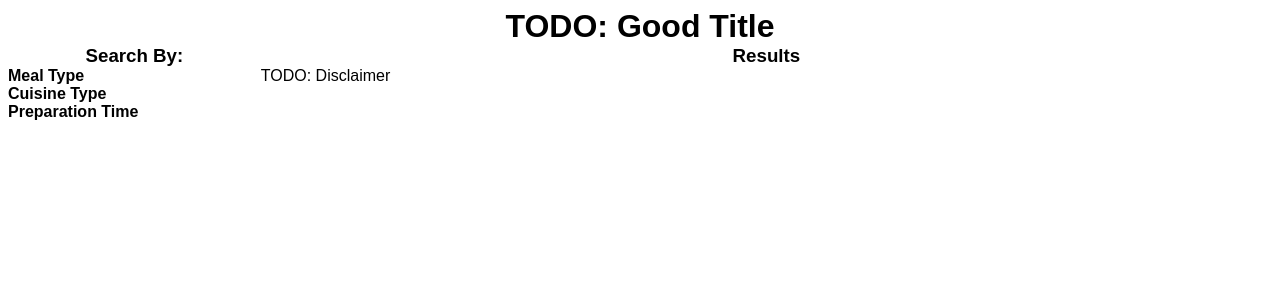
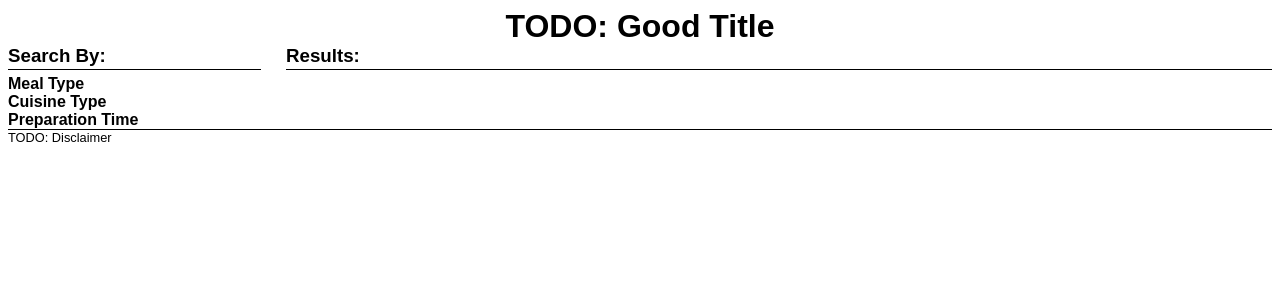
Before and after one commit to agpreynolds/cookbook, a PHP site: page /unknown_path/ in a window 1280 px wide. Shown: the top 300 px of the page. Run offline with PHP 8.4, Linux system fonts and the light colour scheme; some libraries are stand-ins or nearby versions.

Commit message:
Tidying up some basic styles

```diff
--- a/public_html/css/global.css
+++ b/public_html/css/global.css
@@ -11,8 +11,14 @@ header {
 	text-align:center;
 }
 
-h4 {
+h3,h4 {
 	text-align:left;
+}
+
+h3 {
+	padding-bottom:2px;
+	margin-bottom:5px;
+	border-bottom:1px solid;
 }
 
 ul {
@@ -24,41 +30,55 @@ a:hover {
 	text-decoration:underline;
 }
 
+/* TODO: Clear Both is a temp hack - do not leave in */
 footer {
+	clear:both;
 	width:100%;
+	font-size:80%;
+	border-top:1px solid;
 }
 
 /* TODO: Responsive Scaling for mobile */
-section#recipeSearchContainer section {
+#recipeSearchContainer section {
 	float:left;
 }
 
-section#recipeSearchFacets {
+#recipeSearchFacets {
 	min-width:20%;
 }
 
-section#recipeSearchResults {
-	min-width:80%;
+#recipeSearchResults {
+	margin-left:2%;
+	min-width:78%;
 }
 
 a.facetLink {font-weight:bold;}
-.selected a.facetLink, .selected.facetValue a {background:green;}
+.selected.facetValue a {background:green;}
 .selected .facetOptions { display:block; }
 .facetOptions {
 	display:none;
 	margin-left:10px;
+	font-size:80%;
+}
+.selected.facetValue a {
+	display:block;
+	padding:5px;
+	margin: 5px 0;
 }
 
 .facetLink:hover, .facetValue a {
-	border-radius:5px;
+	border-radius:10px;
 }
 
-section#recipeSearchContainer section#recipeSearchResults li {
+#recipeSearchResults li {
+	float:left;
+	margin:5px 10px 5px 0px;
+	padding:5px;
 	border: 1px solid;
 	border-radius:5px;
 	width:250px;
 	height:64px;
-	padding:5px;
+	cursor:pointer;
 }
 
 section#recipeSearchContainer section#recipeSearchResults li section.thumbnailRating {
--- a/public_html/index.html
+++ b/public_html/index.html
@@ -58,7 +58,7 @@
 
 		<section id="recipeSearchResults">
 			<header>
-				<h3>Results</h3>
+				<h3>Results:</h3>
 			</header>
 
 			<ul id="resultList"></ul>
```
